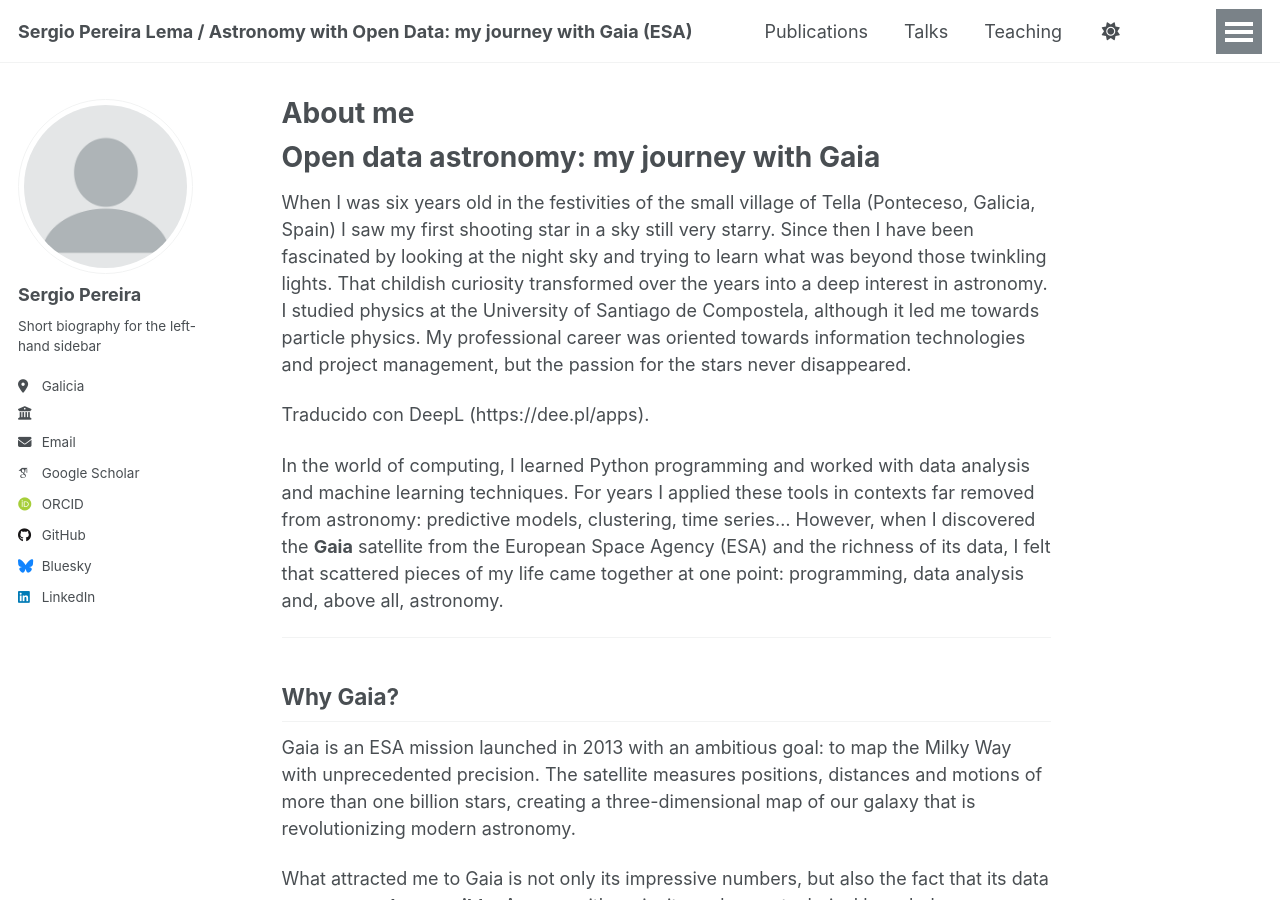
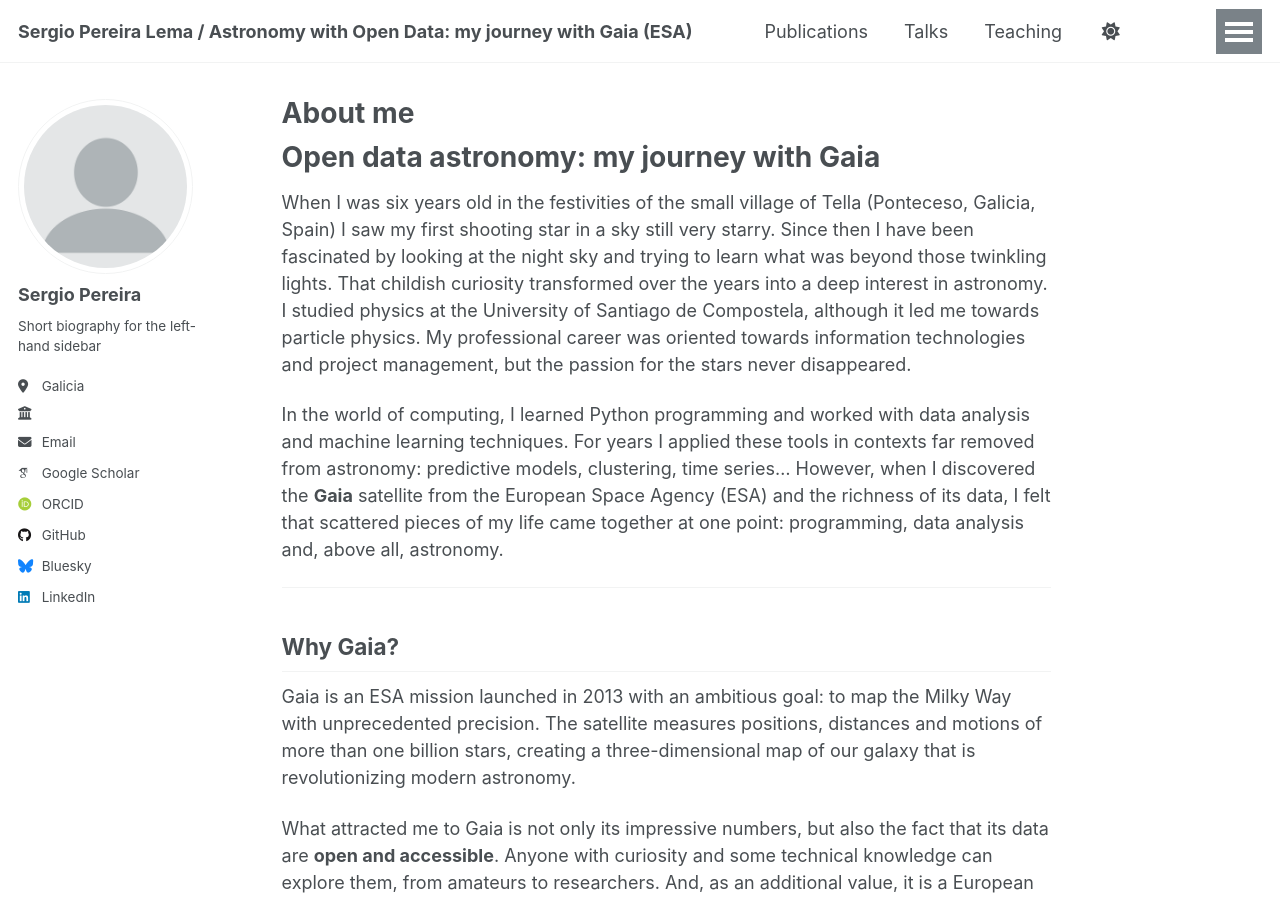
Before and after one commit to SergioPereiraLema/sergiopereiralema.github.io, a Jekyll site: the page built from _pages/about-en.md, in a window 1280 px wide and 900 px high. Built offline with Jekyll 4.4.1, drawn with Linux system fonts in a browser that asks for light colours; some web fonts are replaced; a script that is not in the unit is left out.

Commit message:
Update about-en.md

```diff
--- a/_pages/about-en.md
+++ b/_pages/about-en.md
@@ -7,8 +7,6 @@ author_profile: true
 # Open data astronomy: my journey with Gaia
 
 When I was six years old in the festivities of the small village of Tella (Ponteceso, Galicia, Spain) I saw my first shooting star in a sky still very starry. Since then I have been fascinated by looking at the night sky and trying to learn what was beyond those twinkling lights. That childish curiosity transformed over the years into a deep interest in astronomy. I studied physics at the University of Santiago de Compostela, although it led me towards particle physics. My professional career was oriented towards information technologies and project management, but the passion for the stars never disappeared.
-
-Traducido con DeepL (https://dee.pl/apps).
 
 In the world of computing, I learned Python programming and worked with data analysis and machine learning techniques. For years I applied these tools in contexts far removed from astronomy: predictive models, clustering, time series… However, when I discovered the **Gaia** satellite from the European Space Agency (ESA) and the richness of its data, I felt that scattered pieces of my life came together at one point: programming, data analysis and, above all, astronomy.
 
```
